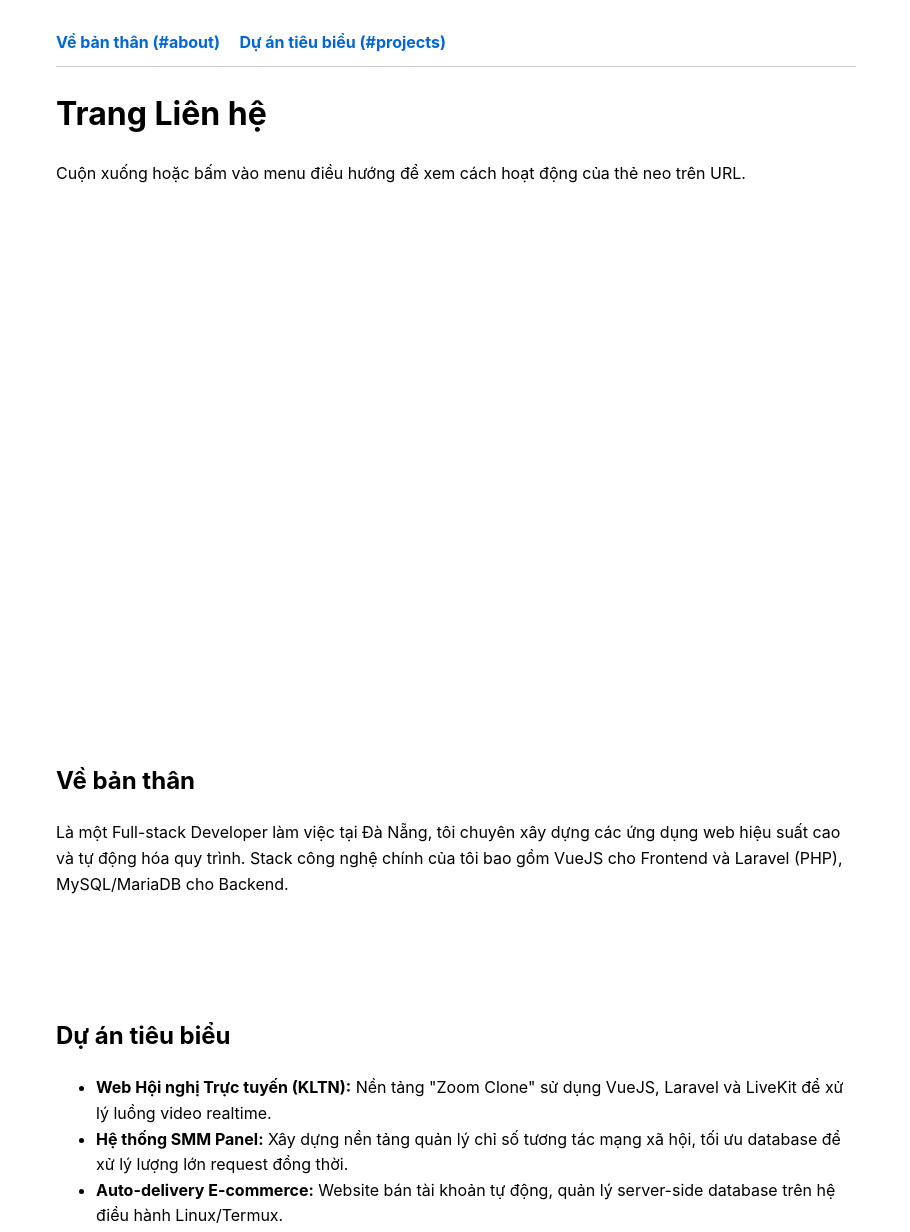
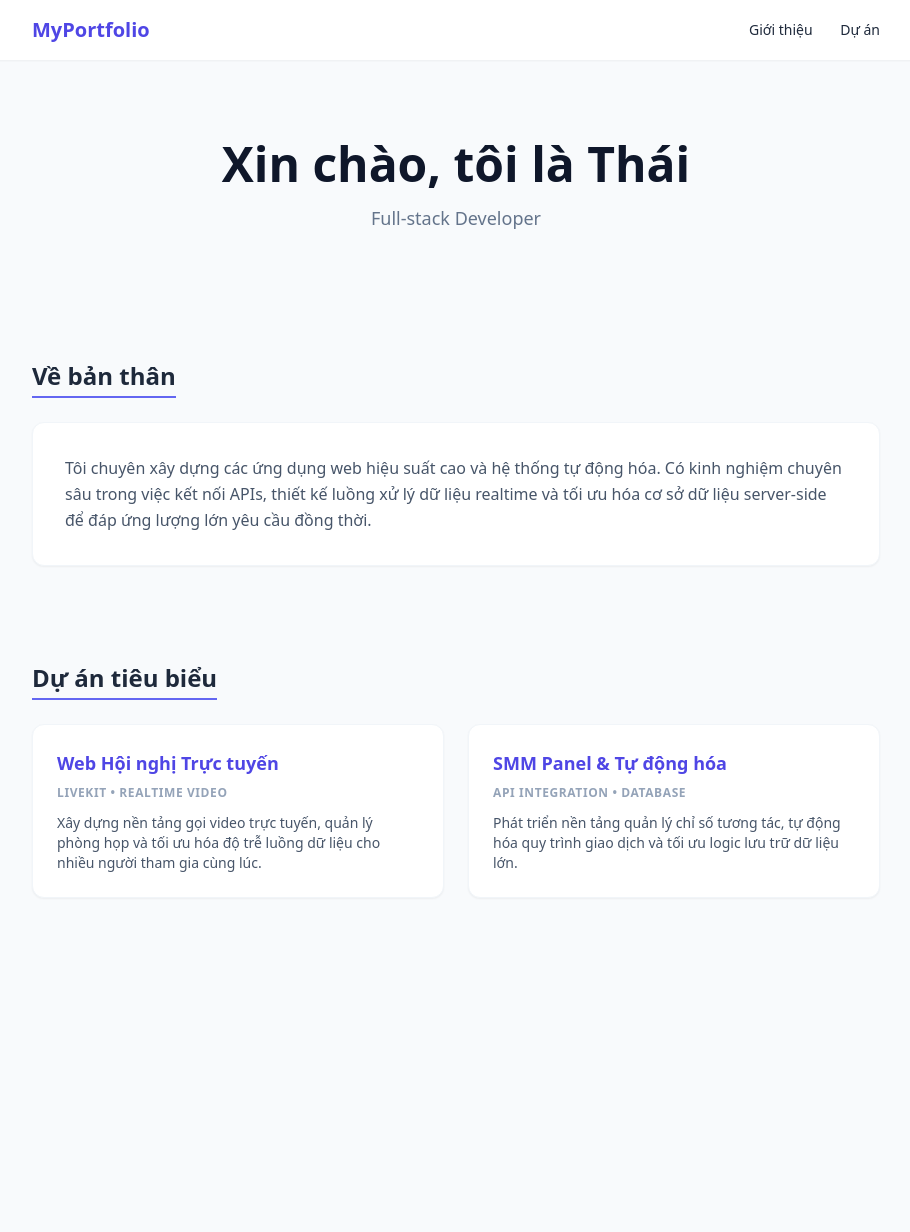
Before and after one commit to MT207/MT207.github.io, a plain HTML site: page contact/index.html in a window 1280 px wide. Shown: the whole page, without its empty margins (184-1094 px from the left). After the commit the page ends 1026 px from the top, so only its background shows below. Drawn offline with nearby package versions, Linux system fonts and the light colour scheme.

Commit message:
Add contact page
Updated the page title and added Tailwind CSS. Enhanced navigation and layout for better user experience.

```diff
--- a/contact/index.html
+++ b/contact/index.html
@@ -3,44 +3,65 @@
 <head>
     <meta charset="UTF-8">
     <meta name="viewport" content="width=device-width, initial-scale=1.0">
-    <title>Portfolio | Liên hệ & Thông tin</title>
+    <title>Portfolio | Lập trình viên Full-stack</title>
+    <!-- Nhúng thư viện Tailwind CSS qua CDN -->
+    <script src="https://cdn.tailwindcss.com"></script>
     <style>
-        body { font-family: 'Inter', sans-serif; line-height: 1.6; max-width: 800px; margin: 0 auto; padding: 20px; }
-        nav { position: sticky; top: 0; background: white; padding: 10px 0; border-bottom: 1px solid #ccc; }
-        nav a { margin-right: 15px; text-decoration: none; color: #0366d6; font-weight: bold; }
-        section { padding-top: 60px; margin-bottom: 40px; }
-        .spacer { height: 60vh; } /* Tạo khoảng trống để thấy rõ hiệu ứng cuộn */
+        /* Tối ưu hiệu ứng cuộn mượt mà */
+        html { scroll-behavior: smooth; }
     </style>
 </head>
-<body>
+<body class="bg-slate-50 text-slate-800 font-sans antialiased">
 
-    <nav>
-        <a href="#about">Về bản thân (#about)</a>
-        <a href="#projects">Dự án tiêu biểu (#projects)</a>
+    <!-- Thanh điều hướng cố định -->
+    <nav class="bg-white shadow-sm sticky top-0 z-50">
+        <div class="max-w-4xl mx-auto px-6 py-4 flex justify-between items-center">
+            <a href="#" class="text-xl font-bold text-indigo-600">MyPortfolio</a>
+            <div class="space-x-6 text-sm font-medium">
+                <a href="#about" class="hover:text-indigo-600 transition">Giới thiệu</a>
+                <a href="#projects" class="hover:text-indigo-600 transition">Dự án</a>
+            </div>
+        </div>
     </nav>
 
-    <h1>Trang Liên hệ</h1>
-    <p>Cuộn xuống hoặc bấm vào menu điều hướng để xem cách hoạt động của thẻ neo trên URL.</p>
+    <!-- Khu vực Hero / Banner -->
+    <header class="max-w-4xl mx-auto px-6 py-20 text-center">
+        <h1 class="text-4xl md:text-5xl font-extrabold mb-4 text-slate-900">Xin chào, tôi là Thái</h1>
+        <p class="text-lg text-slate-500 font-medium">Full-stack Developer</p>
+    </header>
 
-    <div class="spacer"></div>
-
-    <!-- Khu vực About có gán ID -->
-    <section id="about">
-        <h2>Về bản thân</h2>
-        <p>Là một Full-stack Developer làm việc tại Đà Nẵng, tôi chuyên xây dựng các ứng dụng web hiệu suất cao và tự động hóa quy trình. Stack công nghệ chính của tôi bao gồm VueJS cho Frontend và Laravel (PHP), MySQL/MariaDB cho Backend.</p>
+    <!-- Khu vực About -->
+    <section id="about" class="max-w-4xl mx-auto px-6 py-12 scroll-mt-20">
+        <h2 class="text-2xl font-bold mb-6 border-b-2 border-indigo-500 inline-block pb-1">Về bản thân</h2>
+        <div class="bg-white p-8 rounded-xl shadow-sm border border-slate-100">
+            <p class="leading-relaxed text-slate-600">
+                Tôi chuyên xây dựng các ứng dụng web hiệu suất cao và hệ thống tự động hóa.
+                Có kinh nghiệm chuyên sâu trong việc kết nối APIs, thiết kế luồng xử lý dữ liệu realtime và tối ưu hóa cơ sở dữ liệu server-side để đáp ứng lượng lớn yêu cầu đồng thời.
+            </p>
+        </div>
     </section>
 
-    <!-- Khu vực Projects có gán ID -->
-    <section id="projects">
-        <h2>Dự án tiêu biểu</h2>
-        <ul>
-            <li><strong>Web Hội nghị Trực tuyến (KLTN):</strong> Nền tảng "Zoom Clone" sử dụng VueJS, Laravel và LiveKit để xử lý luồng video realtime.</li>
-            <li><strong>Hệ thống SMM Panel:</strong> Xây dựng nền tảng quản lý chỉ số tương tác mạng xã hội, tối ưu database để xử lý lượng lớn request đồng thời.</li>
-            <li><strong>Auto-delivery E-commerce:</strong> Website bán tài khoản tự động, quản lý server-side database trên hệ điều hành Linux/Termux.</li>
-        </ul>
+    <!-- Khu vực Projects -->
+    <section id="projects" class="max-w-4xl mx-auto px-6 py-12 scroll-mt-20 mb-20">
+        <h2 class="text-2xl font-bold mb-6 border-b-2 border-indigo-500 inline-block pb-1">Dự án tiêu biểu</h2>
+        <div class="grid grid-cols-1 md:grid-cols-2 gap-6">
+
+            <!-- Dự án 1 -->
+            <div class="bg-white p-6 rounded-xl shadow-sm border border-slate-100 hover:shadow-md transition">
+                <h3 class="font-bold text-lg mb-2 text-indigo-600">Web Hội nghị Trực tuyến</h3>
+                <p class="text-xs font-semibold text-slate-400 mb-3 uppercase tracking-wider">LiveKit • Realtime Video</p>
+                <p class="text-sm text-slate-600">Xây dựng nền tảng gọi video trực tuyến, quản lý phòng họp và tối ưu hóa độ trễ luồng dữ liệu cho nhiều người tham gia cùng lúc.</p>
+            </div>
+
+            <!-- Dự án 2 -->
+            <div class="bg-white p-6 rounded-xl shadow-sm border border-slate-100 hover:shadow-md transition">
+                <h3 class="font-bold text-lg mb-2 text-indigo-600">SMM Panel & Tự động hóa</h3>
+                <p class="text-xs font-semibold text-slate-400 mb-3 uppercase tracking-wider">API Integration • Database</p>
+                <p class="text-sm text-slate-600">Phát triển nền tảng quản lý chỉ số tương tác, tự động hóa quy trình giao dịch và tối ưu logic lưu trữ dữ liệu lớn.</p>
+            </div>
+
+        </div>
     </section>
-
-    <div class="spacer"></div>
 
 </body>
 </html>
```
